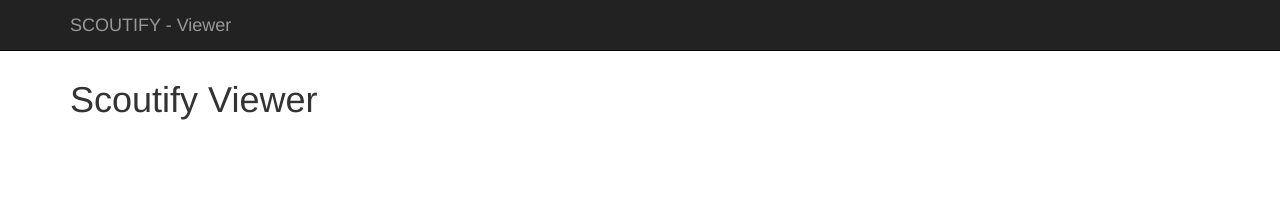
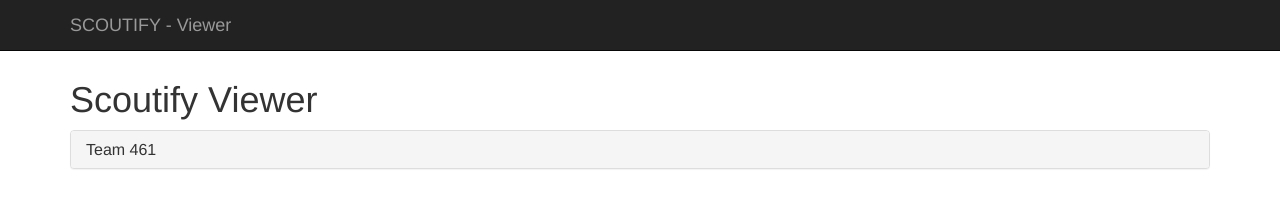
Before and after one commit to frc461/scoutify-viewer, a website: page index.html in a window 1280 px wide. Drawn offline with Linux system fonts and the light colour scheme.

Commit message:
Woops can't do that with out my actual computer. XD

```diff
--- a/index.html
+++ b/index.html
@@ -28,4 +28,10 @@
 			<div class="panel-group" id="accordion">
 			</div>
 	</body>
+	<script>
+        function new_team(team_number) {
+            $("#accordion").append("<p></p><div class='panel panel-default'><div class='panel-heading'><h4 class='panel-title'><a class='accordion-toggle' data-toggle='collapse' data-parent='#accordion'href='#collapse" + team_number + "'> Team " + team_number +"</a></h4></div><div id='collapse" + team_number + "'class='panel-collapse collapse'> <div class='panel-body'>" + team_number+"</div></div>");
+        }
+        new_team("461");
+	</script>
 </html>
```
